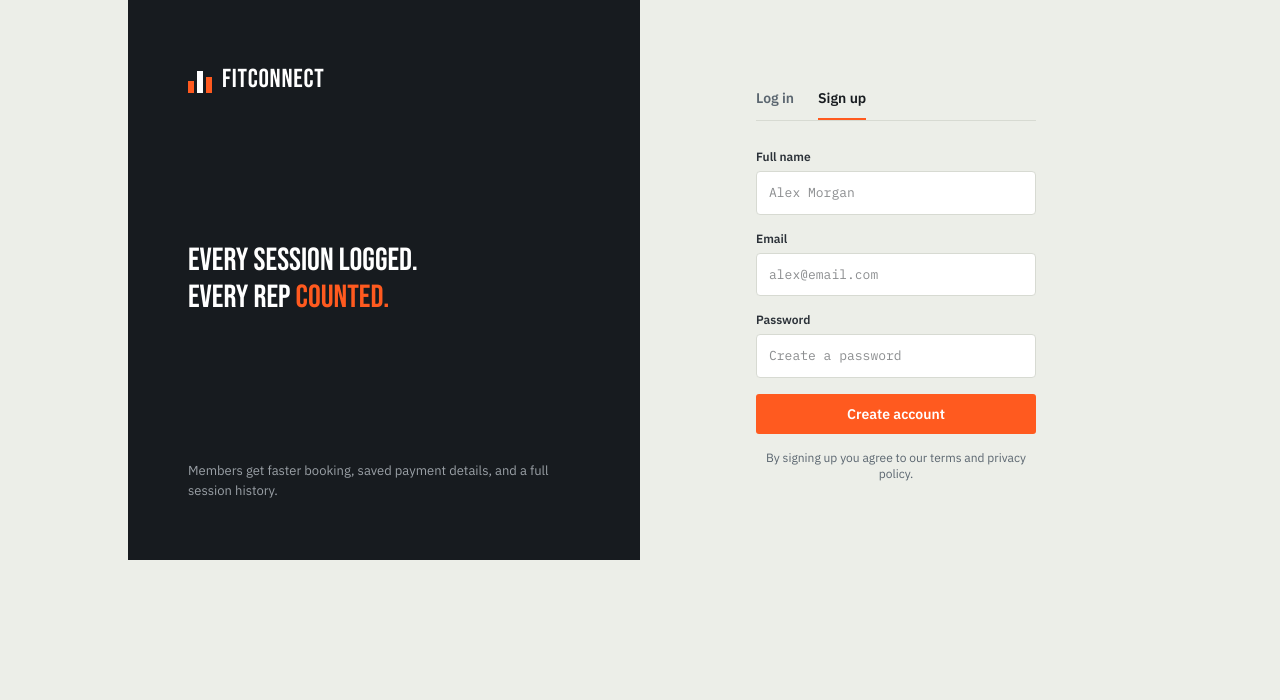
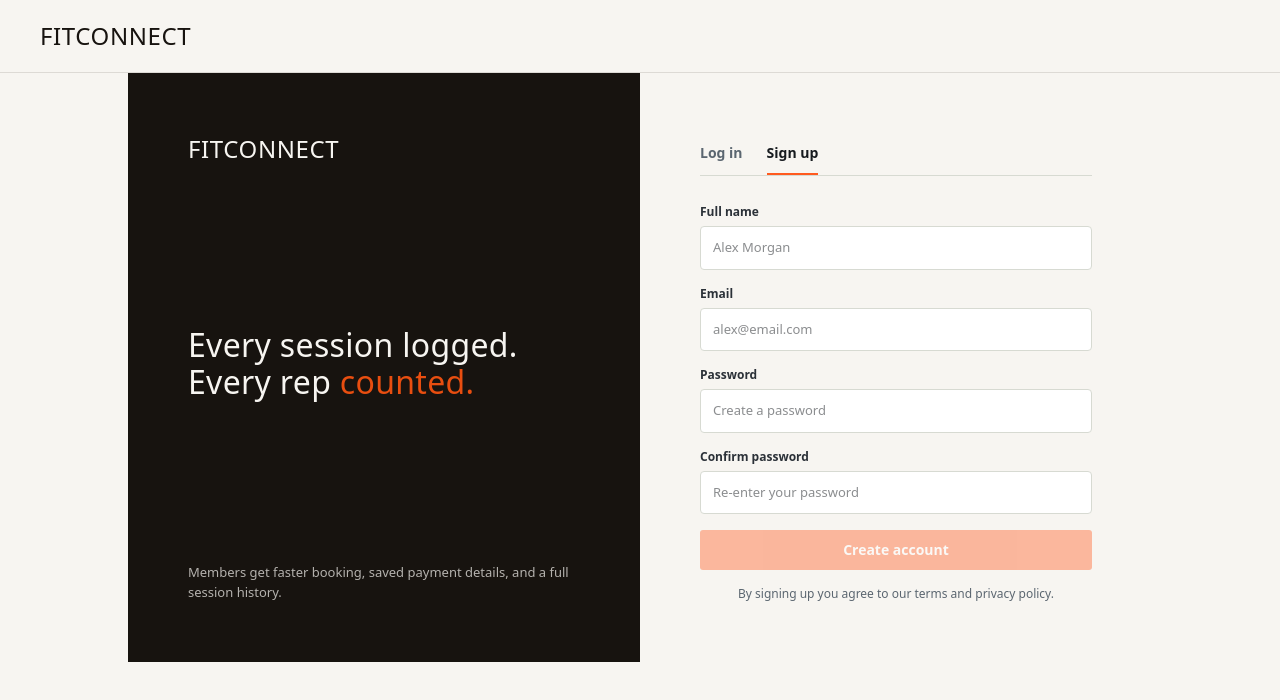
Before and after one commit to AbdalazizHweidi/Personal-Trainers-Scheduling-System, a Next.js app: page /login in a window 1280 px wide. Both pictures are taken after a click on the button "Sign up". Shown: the top 700 px of the page. Built offline with nearby package versions, Linux system fonts and the light colour scheme.

Commit message:
login functionality for admin and user as well as user signup

```diff
--- a/app/admin/layout.tsx
+++ b/app/admin/layout.tsx
@@ -0,0 +1,97 @@
+import Link from "next/link";
+import { redirect } from "next/navigation";
+import { createClient } from "@/lib/supabase/server";
+import { fontVars } from "@/lib/fonts";
+
+export default async function AdminLayout({
+  children,
+}: {
+  children: React.ReactNode;
+}) {
+  const supabase = await createClient();
+  const {
+    data: { user },
+  } = await supabase.auth.getUser();
+
+  if (!user) {
+    redirect("/login?redirect=/admin");
+  }
+
+  const { data: profile } = await supabase
+    .from("profiles")
+    .select("role, full_name")
+    .eq("id", user.id)
+    .single();
+
+  if (profile?.role !== "admin") {
+    redirect("/dashboard");
+  }
+
+  return (
+    <div className={`${fontVars} grid min-h-screen grid-cols-1 md:grid-cols-[230px_1fr]`}>
+      <aside className="hidden bg-[#171b1f] px-[18px] py-[26px] text-[#c7ccd1] md:block">
+        <div className="flex items-center gap-2.5">
+          <div className="flex h-[26px] items-end gap-[3px]">
+            <span className="block w-1.5 bg-[#ff5a1f]" style={{ height: 12 }} />
+            <span className="block w-1.5 bg-white" style={{ height: 22 }} />
+            <span className="block w-1.5 bg-[#ff5a1f]" style={{ height: 16 }} />
+          </div>
+          <span
+            className="text-[26px] tracking-[0.03em] text-white"
+            style={{ fontFamily: "var(--font-display)" }}
+          >
+            FITCONNECT
+          </span>
+        </div>
+        <div
+          className="mt-1 text-[11px] uppercase tracking-[0.06em]"
+          style={{ fontFamily: "var(--font-mono)", color: "#8b9198" }}
+        >
+          Admin panel
+        </div>
+
+        <nav className="mt-9 flex flex-col gap-0.5">
+          <Link
+            href="/admin"
+            className="flex items-center gap-2.5 rounded px-3 py-2.5 text-[13px] font-medium text-[#c7ccd1] hover:bg-[#22262b] hover:text-white aria-[current=page]:bg-[#ff5a1f] aria-[current=page]:text-white"
+          >
+            Overview
+          </Link>
+          <Link
+            href="/admin/trainers"
+            className="flex items-center gap-2.5 rounded px-3 py-2.5 text-[13px] font-medium text-[#c7ccd1] hover:bg-[#22262b] hover:text-white aria-[current=page]:bg-[#ff5a1f] aria-[current=page]:text-white"
+          >
+            Trainers
+          </Link>
+          <Link
+            href="/admin/bookings"
+            className="flex items-center gap-2.5 rounded px-3 py-2.5 text-[13px] font-medium text-[#c7ccd1] hover:bg-[#22262b] hover:text-white aria-[current=page]:bg-[#ff5a1f] aria-[current=page]:text-white"
+          >
+            Bookings
+          </Link>
+          <Link
+            href="/admin/clients"
+            className="flex items-center gap-2.5 rounded px-3 py-2.5 text-[13px] font-medium text-[#c7ccd1] hover:bg-[#22262b] hover:text-white aria-[current=page]:bg-[#ff5a1f] aria-[current=page]:text-white"
+          >
+            Clients
+          </Link>
+          <form action="/auth/signout" method="post" className="mt-4">
+            <button
+              type="submit"
+              className="w-full rounded px-3 py-2.5 text-left text-[13px] font-medium text-[#8b9198] hover:bg-[#22262b] hover:text-white"
+            >
+              Log out
+            </button>
+          </form>
+        </nav>
+      </aside>
+
+      <main
+        className="bg-[#eceee8] px-6 py-9 md:px-10"
+        style={{ fontFamily: "var(--font-body)", color: "#171b1f" }}
+      >
+        {children}
+      </main>
+    </div>
+  );
+}
--- a/app/login/page.tsx
+++ b/app/login/page.tsx
@@ -1,48 +1,52 @@
 import { AuthTabs } from "@/components/auth-tabs";
-import { fontVars } from "@/lib/fonts";
 
 export default async function LoginPage({
   searchParams,
 }: {
-  searchParams: Promise<{ error?: string; redirect?: string; tab?: string }>;
+  searchParams: Promise<{
+    error?: string | string[];
+    redirect?: string | string[];
+    tab?: string | string[];
+    fullName?: string | string[];
+    email?: string | string[];
+  }>;
 }) {
-  const { error, redirect: redirectTo, tab } = await searchParams;
+  const params = await searchParams;
+
+  const toStr = (v: string | string[] | undefined) => (Array.isArray(v) ? v[0] : v);
+
+  const error = toStr(params.error);
+  const redirectTo = toStr(params.redirect);
+  const tab = toStr(params.tab);
+  const fullName = toStr(params.fullName);
+  const email = toStr(params.email);
 
   return (
-    <div
-      className={`${fontVars} min-h-screen`}
-      style={{ background: "#eceee8", fontFamily: "var(--font-body)", color: "#171b1f" }}
-    >
+    <div className="min-h-screen bg-background">
+      <header className="flex items-center justify-between border-b border-border px-10 py-5">
+        <span className="font-display text-2xl tracking-wide text-foreground">FITCONNECT</span>
+      </header>
+
       <div className="mx-auto grid min-h-[560px] max-w-5xl grid-cols-1 md:grid-cols-2">
-        <div
-          className="flex flex-col justify-between p-[60px] text-white"
-          style={{ background: "#171b1f" }}
-        >
-          <div className="flex items-center gap-2.5">
-            <div className="flex h-[26px] items-end gap-[3px]">
-              <span className="block w-1.5 bg-[#ff5a1f]" style={{ height: 12 }} />
-              <span className="block w-1.5 bg-white" style={{ height: 22 }} />
-              <span className="block w-1.5 bg-[#ff5a1f]" style={{ height: 16 }} />
-            </div>
-            <span className="text-[26px] tracking-[0.03em]" style={{ fontFamily: "var(--font-display)" }}>
-              FITCONNECT
-            </span>
-          </div>
-          <div className="max-w-[380px] text-[32px] leading-[1.15]" style={{ fontFamily: "var(--font-display)" }}>
+        <div className="flex flex-col justify-between bg-foreground p-12 text-background md:p-[60px]">
+          <span className="font-display text-2xl tracking-wide">FITCONNECT</span>
+          <div className="font-display text-[32px] leading-[1.15]">
             Every session logged.
             <br />
-            Every rep <span style={{ color: "#ff5a1f" }}>counted.</span>
+            Every rep <span className="text-primary">counted.</span>
           </div>
-          <p className="text-[13px]" style={{ color: "#9aa0a6" }}>
+          <p className="text-[13px] opacity-70">
             Members get faster booking, saved payment details, and a full session history.
           </p>
         </div>
 
-        <div className="mx-auto flex w-full max-w-[400px] flex-col justify-center p-[60px]">
+        <div className="flex flex-col justify-center bg-background p-12 md:p-[60px]">
           <AuthTabs
             redirectTo={redirectTo ?? "/dashboard"}
             initialTab={tab === "signup" ? "signup" : "login"}
             error={error}
+            defaultFullName={fullName}
+            defaultEmail={email}
           />
         </div>
       </div>
--- a/components/auth-tabs.tsx
+++ b/components/auth-tabs.tsx
@@ -18,12 +18,21 @@ export function AuthTabs({
   redirectTo,
   initialTab = "login",
   error,
+  defaultFullName,
+  defaultEmail,
 }: {
   redirectTo: string;
   initialTab?: "login" | "signup";
   error?: string;
+  defaultFullName?: string;
+  defaultEmail?: string;
 }) {
   const [tab, setTab] = useState<"login" | "signup">(initialTab);
+  const [password, setPassword] = useState("");
+  const [confirmPassword, setConfirmPassword] = useState("");
+
+  const passwordsMatch = confirmPassword.length === 0 || password === confirmPassword;
+  const canSubmitSignup = password.length > 0 && confirmPassword.length > 0 && password === confirmPassword;
 
   return (
     <div>
@@ -51,10 +60,7 @@ export function AuthTabs({
       </div>
 
       {error && (
-        <p
-          className="mb-4 rounded px-3 py-2 text-sm"
-          style={{ background: "#ffe6da", color: "#d94714" }}
-        >
+        <p className="mb-4 rounded px-3 py-2 text-sm" style={{ background: "#ffe6da", color: "#d94714" }}>
           {error}
         </p>
       )}
@@ -63,19 +69,20 @@ export function AuthTabs({
         <form action={login} className="flex flex-col">
           <input type="hidden" name="redirect" value={redirectTo} />
           <div className="mb-4">
-            <label
-              className="mb-1.5 block text-xs font-semibold"
-              style={{ color: "#2b3138" }}
-            >
+            <label className="mb-1.5 block text-xs font-semibold" style={{ color: "#2b3138" }}>
               Email
             </label>
-            <input type="email" name="email" required placeholder="alex@email.com" style={inputStyle} />
+            <input
+              type="email"
+              name="email"
+              required
+              placeholder="alex@email.com"
+              defaultValue={tab === "login" ? defaultEmail : undefined}
+              style={inputStyle}
+            />
           </div>
           <div className="mb-4">
-            <label
-              className="mb-1.5 block text-xs font-semibold"
-              style={{ color: "#2b3138" }}
-            >
+            <label className="mb-1.5 block text-xs font-semibold" style={{ color: "#2b3138" }}>
               Password
             </label>
             <input type="password" name="password" required placeholder="••••••••" style={inputStyle} />
@@ -101,23 +108,68 @@ export function AuthTabs({
             <label className="mb-1.5 block text-xs font-semibold" style={{ color: "#2b3138" }}>
               Full name
             </label>
-            <input type="text" name="fullName" required placeholder="Alex Morgan" style={inputStyle} />
+            <input
+              type="text"
+              name="fullName"
+              required
+              placeholder="Alex Morgan"
+              defaultValue={defaultFullName}
+              style={inputStyle}
+            />
           </div>
           <div className="mb-4">
             <label className="mb-1.5 block text-xs font-semibold" style={{ color: "#2b3138" }}>
               Email
             </label>
-            <input type="email" name="email" required placeholder="alex@email.com" style={inputStyle} />
+            <input
+              type="email"
+              name="email"
+              required
+              placeholder="alex@email.com"
+              defaultValue={defaultEmail}
+              style={inputStyle}
+            />
           </div>
           <div className="mb-4">
             <label className="mb-1.5 block text-xs font-semibold" style={{ color: "#2b3138" }}>
               Password
             </label>
-            <input type="password" name="password" required placeholder="Create a password" style={inputStyle} />
+            <input
+              type="password"
+              name="password"
+              required
+              placeholder="Create a password"
+              value={password}
+              onChange={(e) => setPassword(e.target.value)}
+              style={inputStyle}
+            />
+          </div>
+          <div className="mb-4">
+            <label className="mb-1.5 block text-xs font-semibold" style={{ color: "#2b3138" }}>
+              Confirm password
+            </label>
+            <input
+              type="password"
+              name="confirmPassword"
+              required
+              placeholder="Re-enter your password"
+              value={confirmPassword}
+              onChange={(e) => setConfirmPassword(e.target.value)}
+              style={{
+                ...inputStyle,
+                borderColor: passwordsMatch ? "#d7dad2" : "#d94714",
+              }}
+            />
+            {!passwordsMatch && (
+              <p className="mt-1.5 text-xs" style={{ color: "#d94714" }}>
+                Passwords don&apos;t match.
+              </p>
+            )}
           </div>
           <button
             type="submit"
-            className="w-full rounded-[3px] py-2.5 text-sm font-semibold text-white"
+            disabled={!canSubmitSignup}
+            className="w-full rounded-[3px] py-2.5 text-sm font-semibold text-white disabled:opacity-40"
             style={{ background: "#ff5a1f" }}
           >
             Create account
```
Also changed, not shown: app/admin/page.tsx (+44 -0 lines), app/login/actions.ts (+49 -19 lines).
